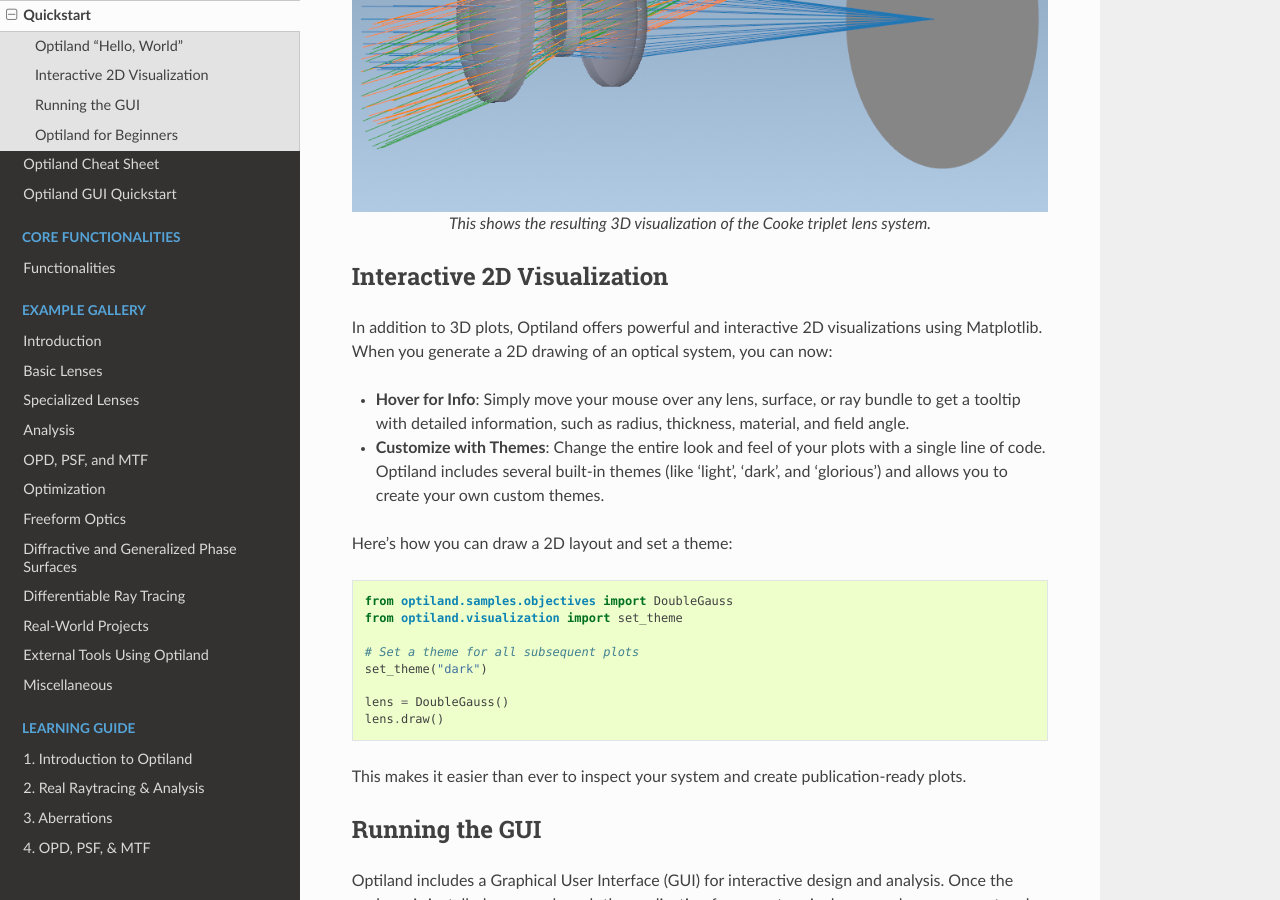
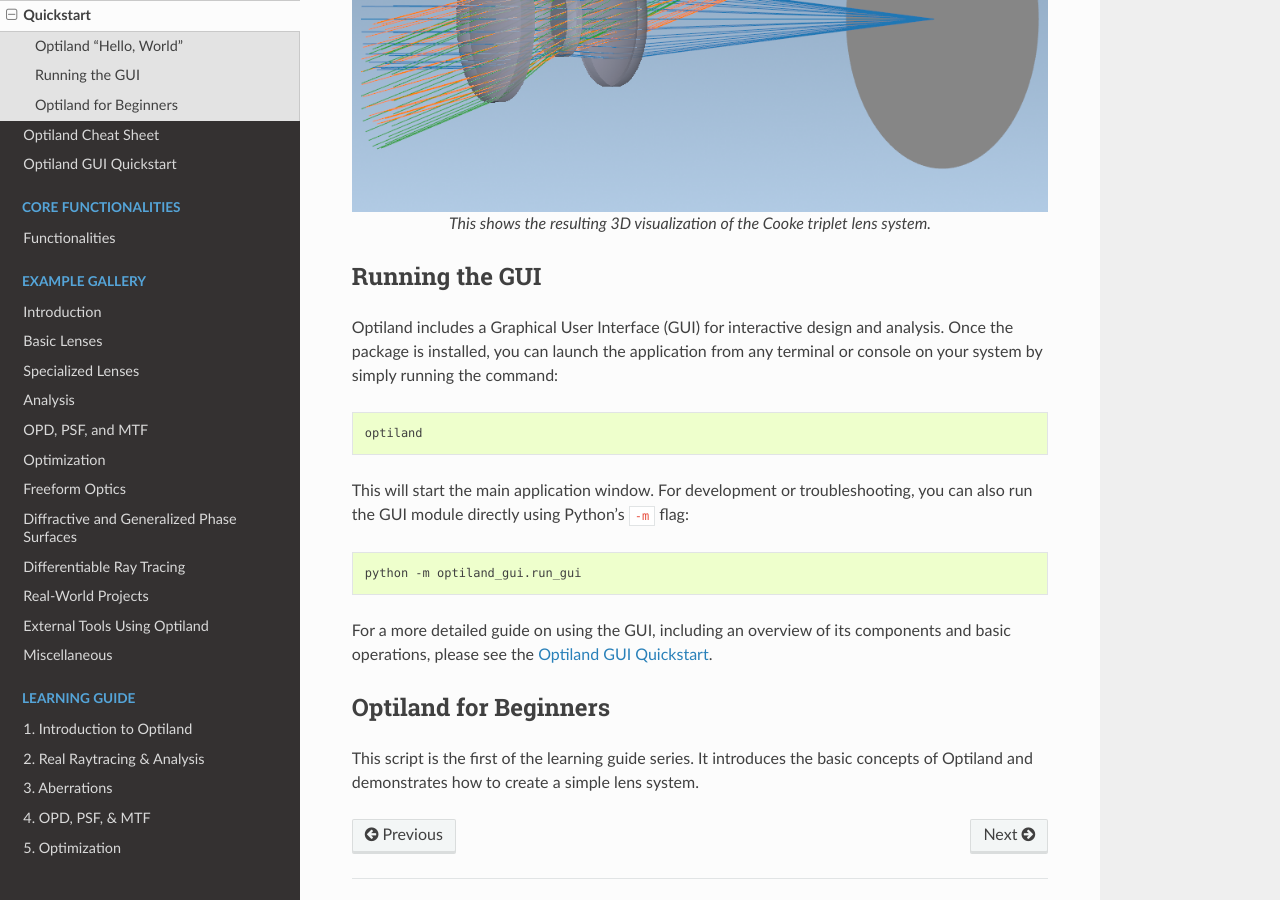
Before and after one commit to HarrisonKramer/optiland, a Sphinx documentation site: the page built from docs/quickstart.rst, in a window 1280 px wide and 900 px high, scrolled down 553 px. Built offline with Sphinx 7.4.7 and the Read the Docs theme 3.1.0, drawn with Linux system fonts in a browser that asks for light colours; pages that are not in the unit, such as notebooks, are missing from menus.

Commit message:
refactor: Remove interactive 2D visualization section from quickstart documentation

```diff
--- a/docs/quickstart.rst
+++ b/docs/quickstart.rst
@@ -20,29 +20,6 @@
    :align: center
 
    This shows the resulting 3D visualization of the Cooke triplet lens system.
-
-Interactive 2D Visualization
-----------------------------
-
-In addition to 3D plots, Optiland offers powerful and interactive 2D visualizations using Matplotlib. When you generate a 2D drawing of an optical system, you can now:
-
-- **Hover for Info**: Simply move your mouse over any lens, surface, or ray bundle to get a tooltip with detailed information, such as radius, thickness, material, and field angle.
-- **Customize with Themes**: Change the entire look and feel of your plots with a single line of code. Optiland includes several built-in themes (like 'light', 'dark', and 'glorious') and allows you to create your own custom themes.
-
-Here's how you can draw a 2D layout and set a theme:
-
-.. code-block:: python
-
-   from optiland.samples.objectives import DoubleGauss
-   from optiland.visualization import set_theme
-
-   # Set a theme for all subsequent plots
-   set_theme("dark")
-
-   lens = DoubleGauss()
-   lens.draw()
-
-This makes it easier than ever to inspect your system and create publication-ready plots.
 
 Running the GUI
 ---------------
```
